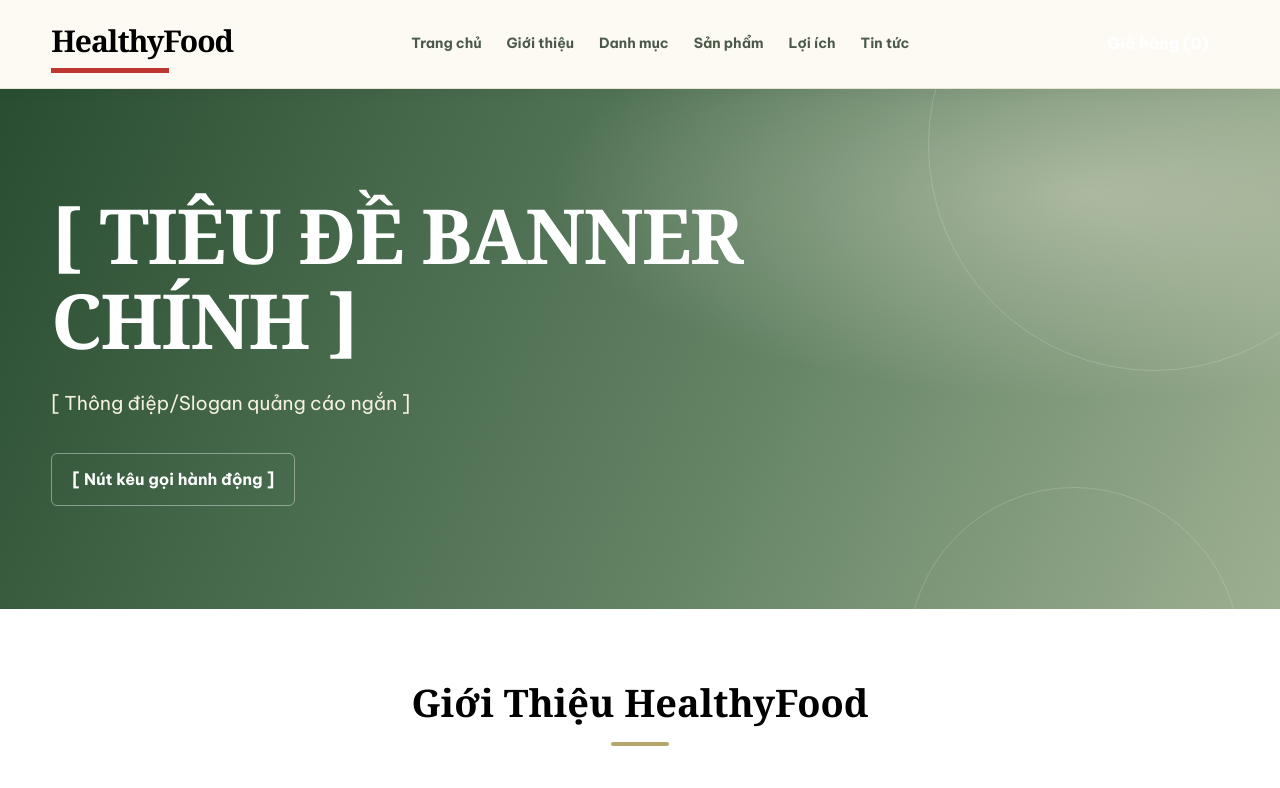
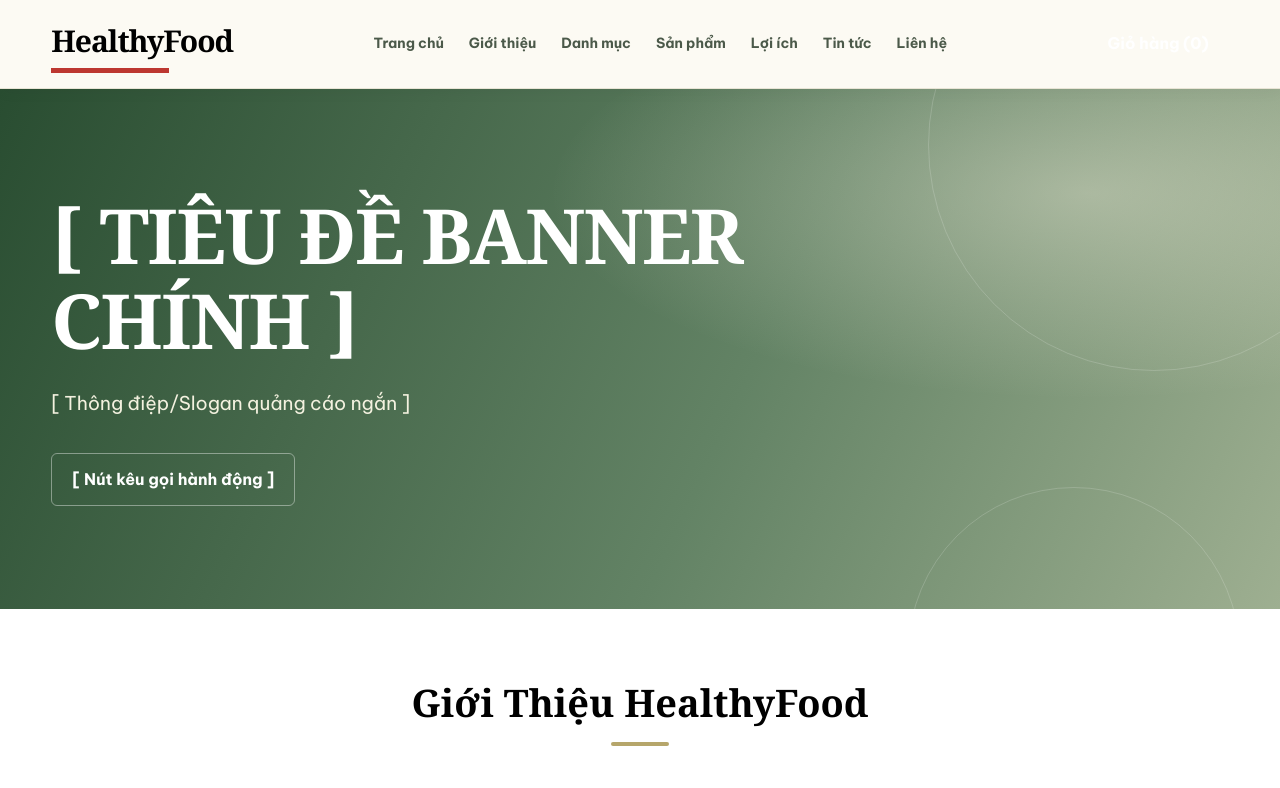
Before and after one commit to nghmi1201/HealthyFood, a plain HTML site: page HealthyFood/index.html in a window 1280 px wide. Shown: the top 788 px of the page. Drawn offline with Linux system fonts and the light colour scheme.

Commit message:
Update index.html

```diff
--- a/HealthyFood/index.html
+++ b/HealthyFood/index.html
@@ -34,6 +34,7 @@
           <li><a href="#products">Sản phẩm</a></li>
           <li><a href="#benefits">Lợi ích</a></li>
           <li><a href="#news">Tin tức</a></li>
+          <li><a href="#contact">Liên hệ</a></li>
         </ul>
       </nav>
       <div class="header-actions">
```
